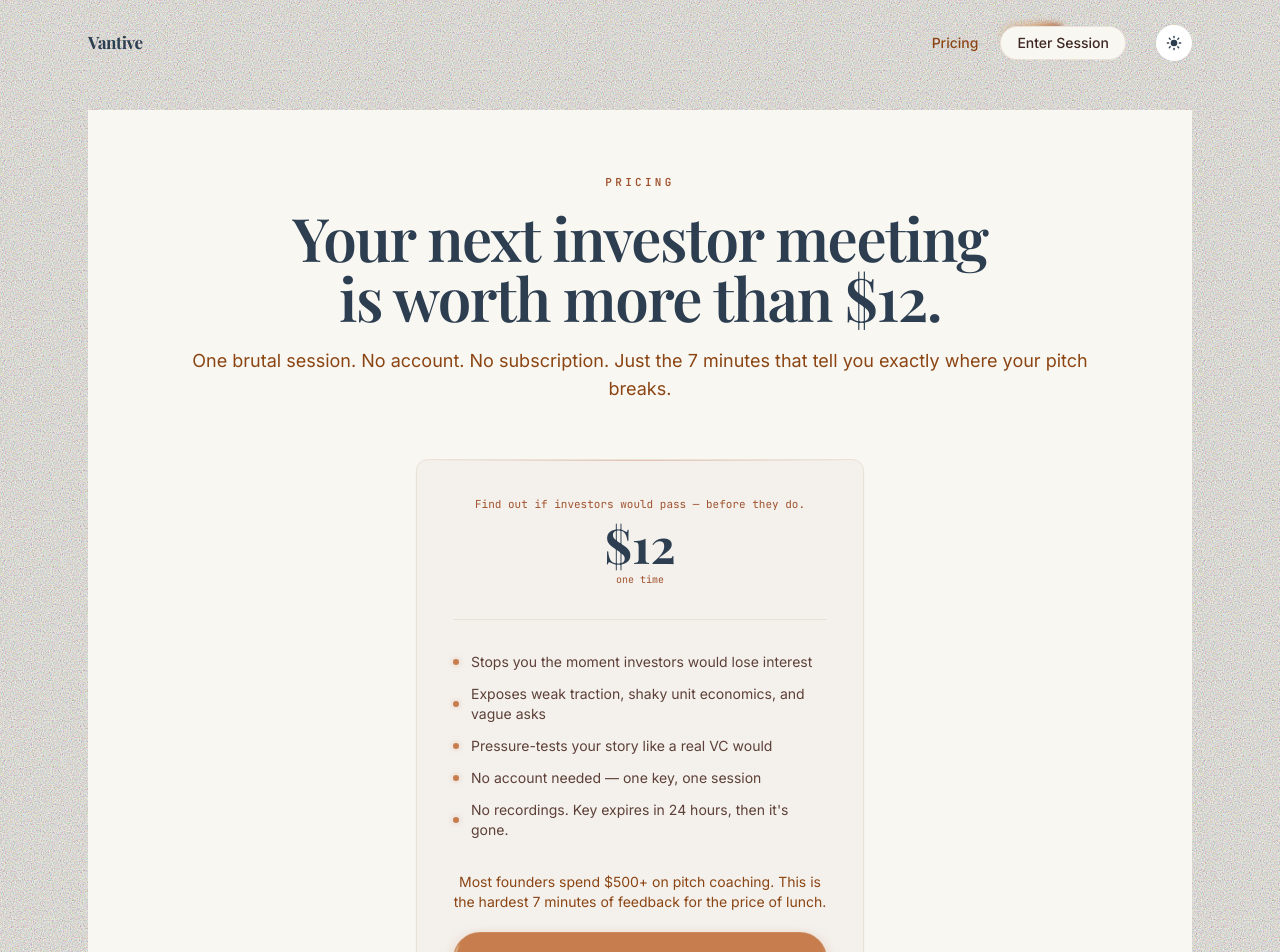
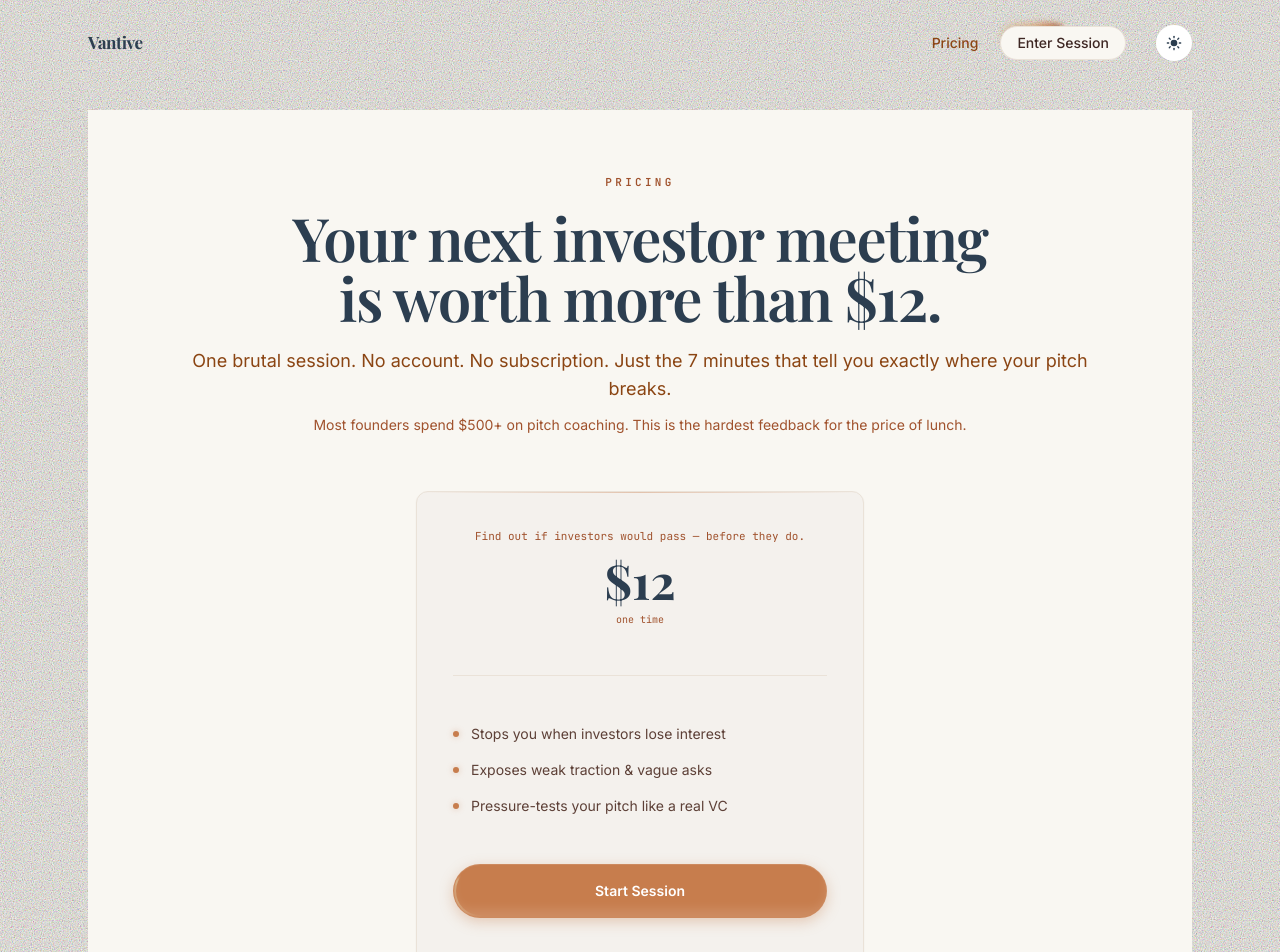
Before and after one commit to cutmob/VC-INTERVIEW-COACH, a Next.js app: page /pricing in a window 1280 px wide. Shown: the top 952 px of the page. Built offline with nearby package versions, Linux system fonts and the light colour scheme.

Commit message:
refactor: high-conversion pricing optimization - trim to 3 bullets, move coaching comparison above card, increase spacing for premium feel

```diff
--- a/app/pricing/page.tsx
+++ b/app/pricing/page.tsx
@@ -4,11 +4,9 @@ import { SpotlightCard } from "@/components/ui/spotlight-card";
 import { BackgroundBeams } from "@/components/ui/background-beams";
 
 const included = [
-  "Stops you the moment investors would lose interest",
-  "Exposes weak traction, shaky unit economics, and vague asks",
-  "Pressure-tests your story like a real VC would",
-  "No account needed — one key, one session",
-  "No recordings. Key expires in 24 hours, then it's gone.",
+  "Stops you when investors lose interest",
+  "Exposes weak traction & vague asks",
+  "Pressure-tests your pitch like a real VC",
 ];
 
 export default function PricingPage() {
@@ -32,17 +30,20 @@ export default function PricingPage() {
             <p className="mt-5 text-lg text-wood-600 dark:text-wood-600">
               One brutal session. No account. No subscription. Just the 7 minutes that tell you exactly where your pitch breaks.
             </p>
+            <p className="mt-3 text-sm text-wood-500 dark:text-wood-600">
+              Most founders spend $500+ on pitch coaching. This is the hardest feedback for the price of lunch.
+            </p>
           </div>
 
           <div className="mx-auto w-full max-w-md">
             <SpotlightCard className="flex-col !items-stretch p-5 sm:p-9 bg-wood-100 border-wood-200 shadow-sm dark:bg-white/[0.04] dark:border-white/10 dark:shadow-none" spotlightColor="rgba(199, 125, 77, 0.06)" showTopGlow>
-              <div className="mb-8 flex flex-col items-center border-b border-wood-200 pb-8 dark:border-white/[0.07]">
-                <p className="mb-2 font-mono text-[11px] text-wood-500 dark:text-[#524E4B]">Find out if investors would pass — before they do.</p>
+              <div className="mb-12 flex flex-col items-center border-b border-wood-200 pb-12 dark:border-white/[0.07]">
+                <p className="mb-3 font-mono text-[11px] text-wood-500 dark:text-[#524E4B]">Find out if investors would pass — before they do.</p>
                 <span className="font-display text-5xl font-bold text-wood-900 dark:text-wood-900">$12</span>
-                <p className="mt-1 font-mono text-[10px] text-wood-500 dark:text-[#524E4B]">one time</p>
+                <p className="mt-2 font-mono text-[10px] text-wood-500 dark:text-[#524E4B]">one time</p>
               </div>
 
-              <ul className="mb-8 space-y-3">
+              <ul className="mb-12 space-y-4">
                 {included.map((item) => (
                   <li key={item} className="flex items-center gap-3 text-sm text-wood-700 dark:text-wood-600">
                     <span className="h-1.5 w-1.5 flex-shrink-0 rounded-full bg-wood-400 shadow-[0_0_6px_rgba(199,125,77,0.4)] dark:bg-wood-400 dark:shadow-[0_0_6px_rgba(196,122,74,0.8)]" />
@@ -51,13 +52,11 @@ export default function PricingPage() {
                 ))}
               </ul>
 
-              <p className="mb-5 text-center text-sm text-wood-600 dark:text-wood-600">
-                Most founders spend $500+ on pitch coaching. This is the hardest 7 minutes of feedback for the price of lunch.
-              </p>
+              <div className="mb-12">
+                <CtaButton label="Start Session" />
+              </div>
 
-              <CtaButton label="Start Session" />
-
-              <p className="mt-5 text-center font-mono text-[10px] text-wood-500 dark:text-[#524E4B]">
+              <p className="text-center font-mono text-[10px] text-wood-500 dark:text-[#524E4B]">
                 Secure checkout via <span className="text-[#635BFF]">Stripe</span> &middot; No subscription, ever
               </p>
             </SpotlightCard>
```
